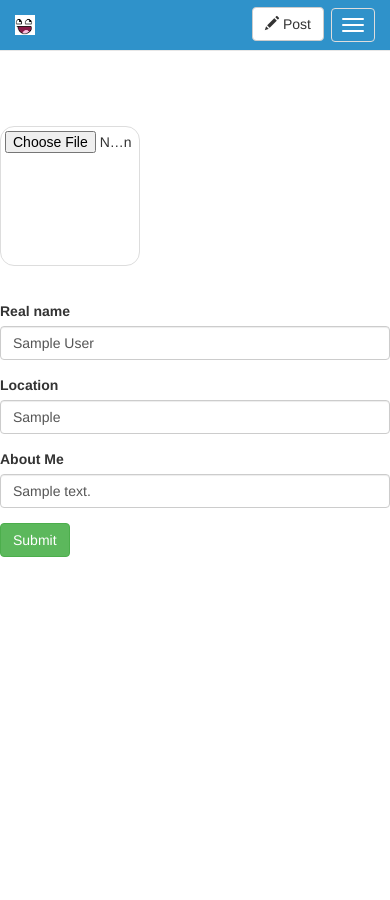
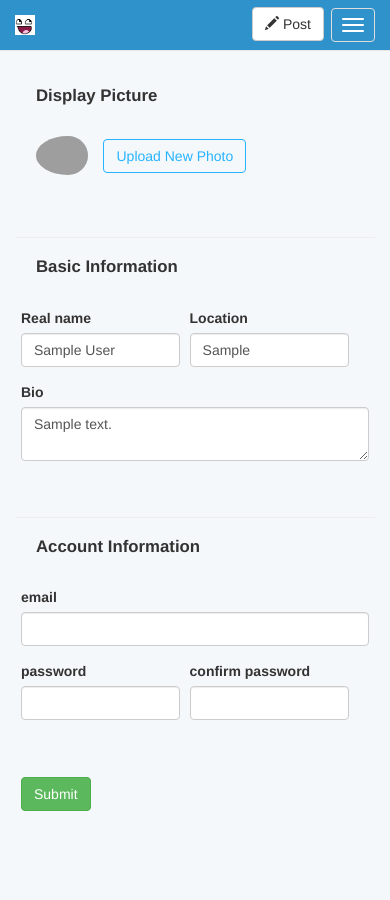
Before and after one commit to Gibson-Gichuru/Memy, a Flask app: page /edit-profile/ in a window 390 px wide. Before the commit the page ends 557 px from the top, so only its background shows below. Run offline with Flask 2, Linux system fonts and the light colour scheme; a user stored in the database is signed in; tables that the repository leaves empty hold one stand-in row (values such as "Sample post"); some libraries are stand-ins or nearby versions; grey boxes are pictures that could not be loaded.

Commit message:
user profile-edit interface makeover

```diff
--- a/app/main/forms.py
+++ b/app/main/forms.py
@@ -1,6 +1,6 @@
 from flask_wtf import FlaskForm as Form
 from wtforms import (StringField, SubmitField, PasswordField, BooleanField, TextField, SelectField, TextAreaField)
-from wtforms.validators import DataRequired, Email, Length, Regexp
+from wtforms.validators import DataRequired, Email, Length, Regexp, EqualTo
 from wtforms import ValidationError
 from flask_wtf.file import FileField, FileAllowed
 from flask_pagedown.fields import PageDownField
@@ -19,8 +19,18 @@ class EditProfileForm(Form):
 
 	name = StringField('Real name', validators = [Length(0,64)])
 	location = StringField('Location', validators = [Length(0,64)])
-	about_me = TextField('About Me')
-	profile_pic = FileField('profile', validators=[FileAllowed(['jpg', 'png', 'jpeg'])])
+	about_me = TextAreaField('Bio')
+	profile_pic = FileField('Upload New Photo', validators=[FileAllowed(['jpg', 'png', 'jpeg'])])
+	email = StringField("email", validators=[DataRequired(), Length(1, 64), Email()])
+	password = PasswordField(
+        "password",
+        validators=[
+            DataRequired(),
+            EqualTo("password2", message="password must match"),
+        ],
+    )
+	password2 = PasswordField("confirm password", validators=[DataRequired()])
+
 	submit = SubmitField('Submit')
 
 
@@ -39,7 +49,7 @@ class EditProfileAdminForm(Form):
 
 	name = StringField("Real Name", validators = [Length(0,64)])
 	location = StringField("Location", validators = [Length(0,64)])
-	about_me = TextField('About Me')
+	about_me = TextAreaField('About Me')
 	submit = SubmitField('Update')
 
 
@@ -78,7 +88,7 @@ class ContactForm(Form):
 
 class PostForm(Form):
 
-	body = TextAreaField(validators = [DataRequired()])
+	body = PageDownField(validators = [DataRequired()])
 
 	submit = SubmitField("Post")
 
--- a/app/main/views.py
+++ b/app/main/views.py
@@ -66,14 +66,19 @@ def home():
 
 	posts = pagination.items
 
-	random_follower = choice(current_user.user_following())
+	if len(current_user.user_following()) == 0:
 
-	if len(random_follower.user_following()) >= 4:
-
-		users_to_follow = sample(random_follower.user_following(),4)
+		users_to_follow = []
 
 	else:
-		users_to_follow = random_follower.user_following()
+		random_follower = choice(current_user.user_following())
+
+		if len(random_follower.user_following()) >= 4:
+
+			users_to_follow = sample(random_follower.user_following(),4)
+
+		else:
+			users_to_follow = random_follower.user_following()
 
 
 	return render_template('home.html', form = form,
--- a/app/static/css/base.css
+++ b/app/static/css/base.css
@@ -483,3 +483,115 @@ div#who-follow li .info strong {
 div#who-follow li .info .glyphicon {
 	color: #2F92CA;
 }
+
+.row .card + .card {
+
+	margin-top: :2rem;
+}
+
+#profile-setting .nav-stacked li {
+
+	border-bottom: 1px solid #e5e5e5;
+	margin: 0;
+}
+
+
+#profile-setting .nav-stacked a {
+
+	border-radius: 0;
+}
+
+#profile-setting .nav-stacked li:last-child {
+
+	border-bottom: 0;
+}
+
+
+#profile-setting .nav-stacked li:last-child a {
+
+	border-radius: 0 0 0.4rem 0.4rem;
+}
+
+
+#user-dp {
+
+	padding: 1.5em;
+}
+
+#user-dp img {
+
+	width: 20%;
+	display: inline-block;
+	padding-right: 1.2rem;
+}
+
+
+.btn-outline-primary {
+    border-color: #26B4FF;
+    background: transparent;
+    color: #26B4FF;
+    display: inline-block;
+}
+
+#user-profile h5.card-title {
+
+	font-weight: bold;
+	font-size: 1.2em;
+}
+
+#user-profile .card-block {
+
+	padding: 1.5em 0 ;
+}
+
+#user-info {
+
+	padding: 0 1.5em;
+}
+
+#user-info .personal-info {
+
+	display: inline-block;
+	width: 50%;
+
+}
+
+
+@media(max-width: 34em;) {
+
+	#user-info .personal-info {width: 100%;}
+}
+
+#user-info span {
+
+	display: inline-block;
+	padding: 0 5%;
+}
+
+
+#account-info {
+
+	padding: 0 1.5em;
+}
+
+#account-info .card-block {
+
+	padding: 1.5em 0 ;
+}
+
+#account-info .password-field {
+
+	display: inline-block;
+	width: 50%;
+}
+
+#account-info span {
+
+	display: inline-block;
+	padding: 0 5%;
+}
+
+#save-changes {
+
+	padding: 0 1.5em;
+}
--- a/app/templates/base.html
+++ b/app/templates/base.html
@@ -8,7 +8,6 @@
 
 	<!---->
 	<link rel="stylesheet" type="text/css" href="{{ url_for('static', filename = 'css/base.css')}}">
-	<link rel="stylesheet" type="text/css" href="{{ url_for('static', filename = 'css/bootstrap.css')}}">
 {% endblock %}
 {% block title %}Me.my{% endblock %}
 {% block navbar %}
@@ -126,9 +125,6 @@
 {% block footer%}
 
 {% endblock%}
-<script type="text/javascript" src="{{ url_for('static', filename ='js/jquery-3.6.0.min.js')}}"></script>
-<script type="text/javascript" src="{{ url_for('static', filename ='js/bootstrap.js')}}"></script>
-<script type="text/javascript" src="{{ url_for('static', filename ='js/styles.js')}}"></script>
 {% endblock %}
 {% block scripts %}
 
--- a/app/templates/edit_profile.html
+++ b/app/templates/edit_profile.html
@@ -1,37 +1,100 @@
-{% extends "base.html" %}
-{% import "bootstrap/wtf.html" as wtf %}
-{% block title %}Edit-Profile: {{current_user.username}}{% endblock %}
-{%block page_content %}
-	<div id="Edit-Profile" class="container">
-		<div class="row">
-			<form class="form-horizontal" method="POST">
+{% extends "home.html" %}
+{% block title %}Account : {{current_user.username}}{% endblock %}
+
+{% block main_page_content %}
+	<form id="user-profile" method="POST" enctype="" class="form-horizontal">
 		{{ form.csrf_token }}
-				<div class="col-sm-2">
+		<div id="user-dp" class="card">
+			<div class="card-header">
+				<h5 class="card-title">
+					Display Picture
+				</h5>
+			</div>
+
+			<div class="card-block">
+				<img src="{{ current_user.gravator() }}" class="img-circle">
+				{{ form.profile_pic.label(for="upload-pic", class="btn btn-outline-primary")}}
+				{{ form.profile_pic(id="upload-pic", class="hidden")}}
+			</div>
+		</div>
+
+		<hr>
+
+		<div id="user-info" class="card">
+			<div class="card-header">
+				<h5 class="card-title">
+					Basic Information
+				</h5>
+			</div>
+
+			<div class="card-block">
+				<div class="form-group personal-info">
+					{{form.name.label()}}
+					{{form.name( class = "form-control")}}
+				</div>
+				<span aria-hidden="true"></span>
+				<div class="form-group personal-info">
+					{{form.location.label()}}
+					{{form.location( class = "form-control")}}
+				</div>
 
 				<div class="form-group">
-						{{ form.profile_pic( class="thumbnail")}}
+					{{form.about_me.label()}}
+					{{form.about_me( class = "form-control")}}
+				</div>
+
 			</div>
 		</div>
-				<div class="col-sm-8">
+
+		<hr>
+
+		<div id="account-info" class="card">
+			<div class="card-header">
+				<h5 class="card-title">
+					Account Information
+				</h5>
+			</div>
+
+			<div class="card-block">
+				<div class="form-group ">
+					{{form.email.label()}}
+					{{form.email( class = "form-control")}}
+				</div>
+
+				<div class="form-group password-field">
+					{{form.password.label()}}
+					{{form.password( class = "form-control")}}
+				</div>
+				<span aria-hidden="true"></span>
+				<div class="form-group password-field">
+					{{form.password2.label()}}
+					{{form.password2( class = "form-control")}}
+				</div>
+
+				{% if current_user.is_administrator() %}
+					<div class="form-group password-field">
+						{{form.username.label()}}
+						{{form.username( class = "form-control")}}
+					</div>
+					<span aria-hidden="true"></span>
+					<div class="form-group password-field">
+						{{form.role.label()}}
+						{{form.role( class = "form-control")}}
+					</div>
+				{% endif %}
+
+			</div>
+		</div>
+
+		<div id="save-changes" class="card">
+			<div class="card-block">
 				<div class="form-group">
-						{{ form.name.label }}
-						{{ form.name(class="form-control")}}
+					{{form.submit(class="btn btn-success")}}
 				</div>
-					<div class="form-group">
-						{{ form.location.label }}
-						{{ form.location(class="form-control")}}
-					</div>
-					<div class="form-group">
-						{{ form.about_me.label }}
-						{{ form.about_me(class="form-control")}}
-					</div>
-					<div class="form-group">
-						{{ form.submit(class="btn btn-success")}}
 			</div>
 		</div>
 	</form>
-		</div>
-	</div>
 {% endblock %}
-{% block footer %}
+
+{% block page_right_content %}
 {% endblock %}
--- a/app/templates/home.html
+++ b/app/templates/home.html
@@ -48,23 +48,28 @@
 					</li>
 				</ul>
 			</li>
+		</ul>
+	</div>
 
-			<li>
-				<ul class="list-inline list-unstyled">
-					{% if current_user.is_authenticated %}
-						<li>
-							<a href="{{ url_for('main.edit_profile')}}">
-								<span class="label label-primary">Edit Profile</span>
-							</a>
-						</li>
-					{% elif current_user.is_administrator() %}
-						<li>
-							<a href="{{ url_for('main.edit_profile_admin', id=user.id) }}">
-								<span class="label label-danger"> Edit-Profile [Adim]</span>
-							</a>
-						</li>
-					{% endif %}
-				</ul>
+	<div id="profile-setting" class="card">
+		<ul class="nav nav-pills nav-stacked">
+			<li role ="presentation">
+				<a href="{{url_for('main.edit_profile')}}">
+					<span class="glyphicon glyphicon-chevron-right pull-right" aria-hidden="true"></span>
+					Account
+				</a>
+			</li>
+			<li role ="presentation">
+				<a href="#">
+					<span class="glyphicon glyphicon-chevron-right pull-right" aria-hidden="true"></span>
+					Security
+				</a>
+			</li>
+			<li role ="presentation">
+				<a href="#">
+					<span class="glyphicon glyphicon-chevron-right pull-right" aria-hidden="true"></span>
+					Notifications
+				</a>
 			</li>
 		</ul>
 	</div>
```
Lines whose indentation alone changed are shown as unchanged.
